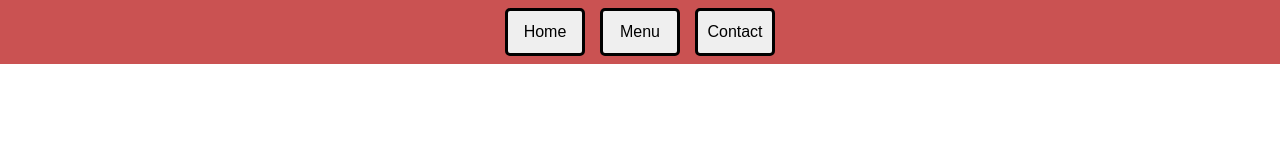
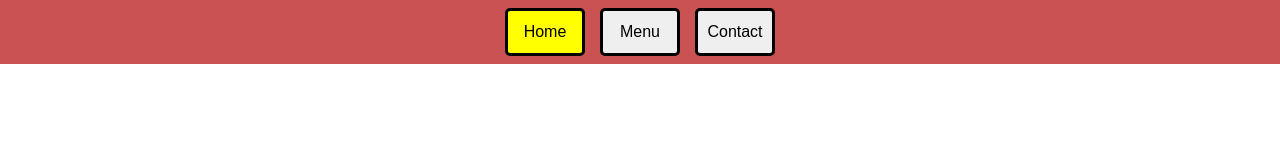
Before and after one commit to abdelrahman-gado/restaurant-page, a website built with webpack: page dist/index.html in a window 1280 px wide. Both pictures are taken after a click on the button "Home". Built offline with nearby package versions, Linux system fonts and the light colour scheme.

Commit message:
change tab button active state to focus state

```diff
--- a/src/style.css
+++ b/src/style.css
@@ -24,6 +24,6 @@
 }
 
 
-.nav-btn:active {
+.nav-btn:focus {
     background-color: yellow;
 }
```
